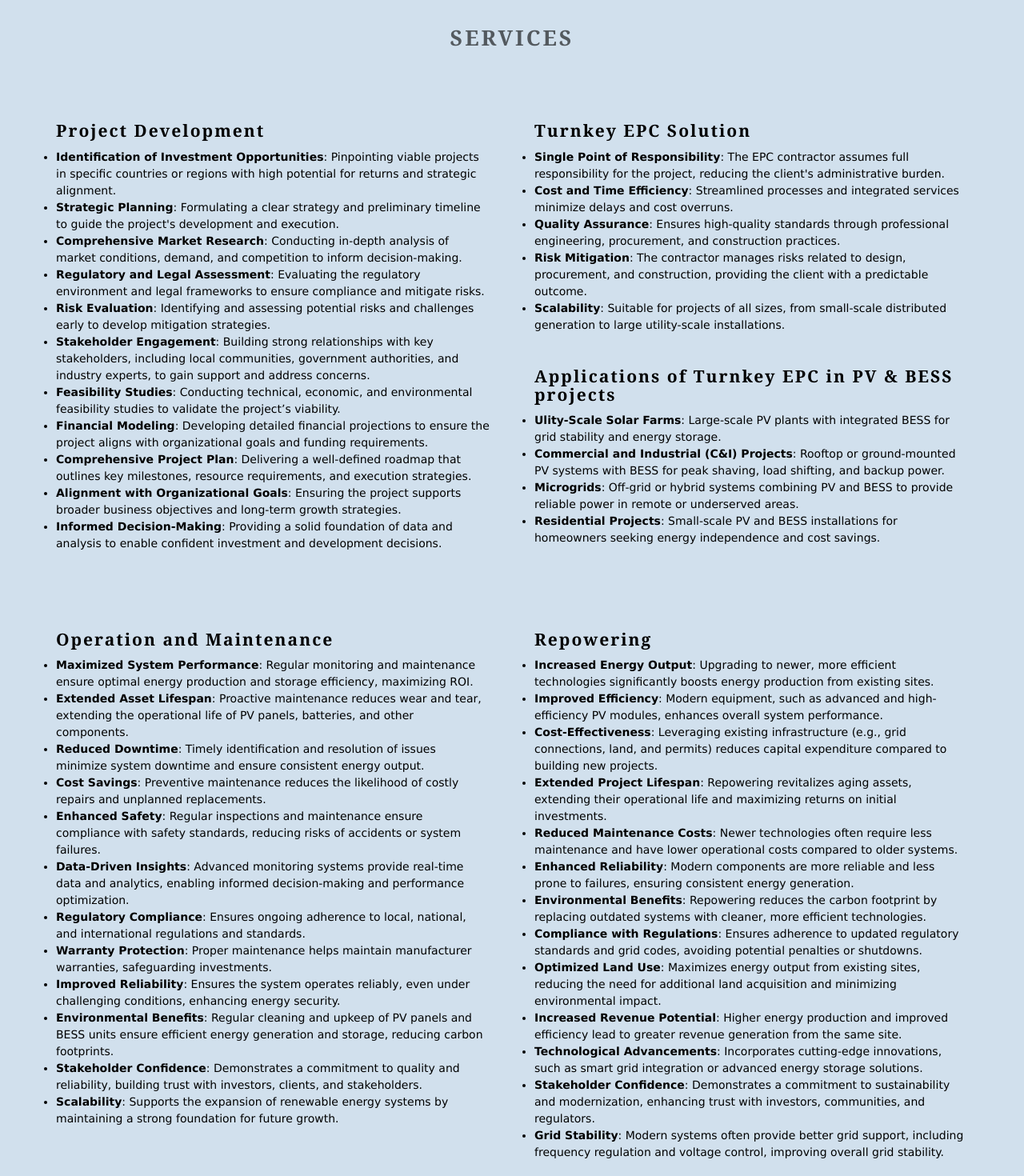
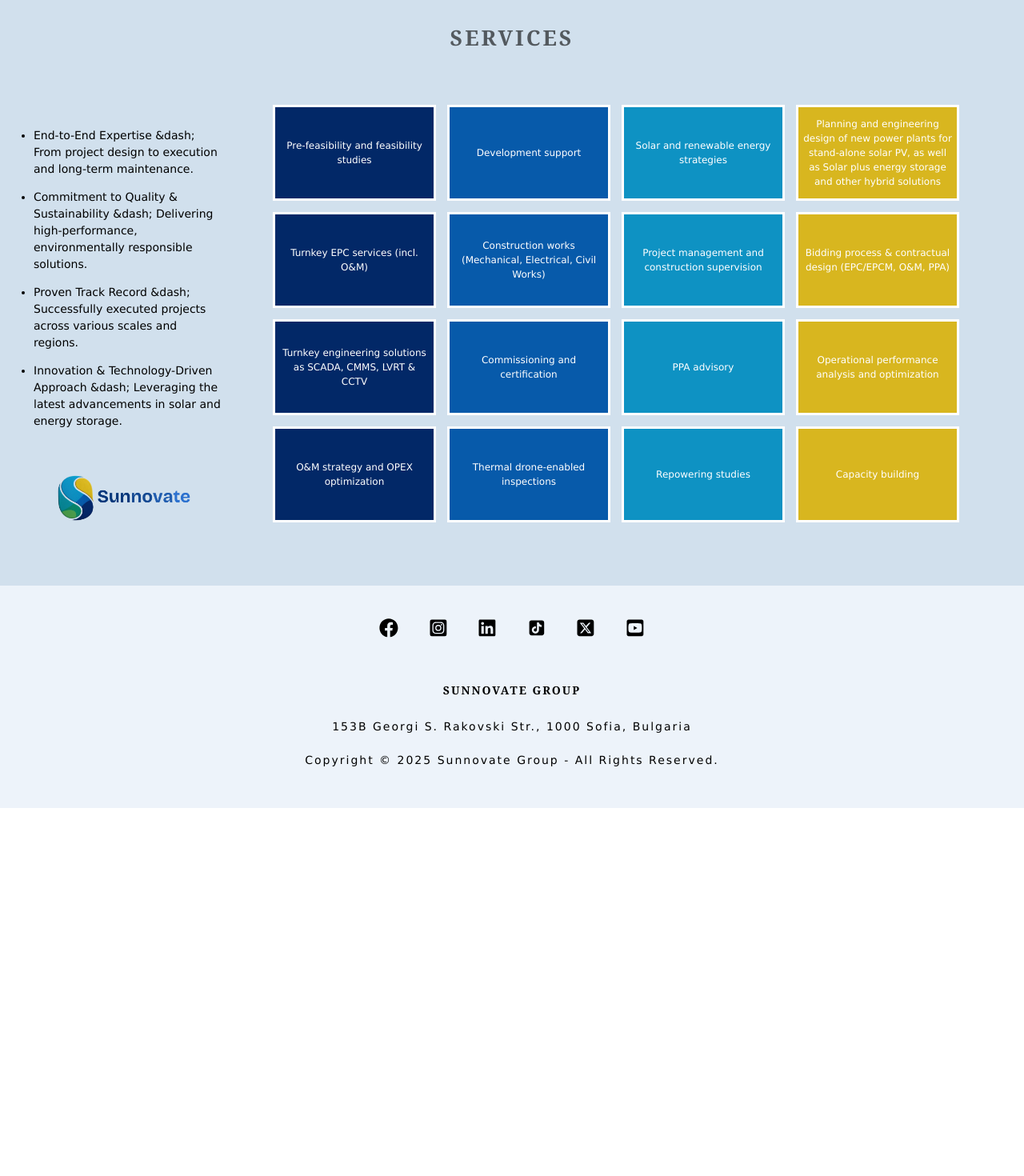
Before and after one commit to Petar-Dinev/sunnovate-group, a React (Vite) app: page /services in a window 1280 px wide. Shown: the part 120-1590 px from the top of the page at 80% size. After the commit the page ends 1130 px from the top, so only its background shows below. Built offline with nearby package versions, Linux system fonts and the light colour scheme.

Commit message:
Refactored services page

```diff
--- a/src/components/dashboard/Dashboard.jsx
+++ b/src/components/dashboard/Dashboard.jsx
@@ -6,241 +6,35 @@ export default function Dashboard() {
       <header className={styles["services-header"]}>
         <h3>SERVICES</h3>
       </header>
-      <article className={styles["services-article"]}>
-        <h4>Project Development</h4>
+      <section className={styles["services-info-section"]}>
         <ul>
-          <li>
-            <b>Identification of Investment Opportunities</b>: Pinpointing
-            viable projects in specific countries or regions with high potential
-            for returns and strategic alignment.
-          </li>
-          <li>
-            <b>Strategic Planning</b>: Formulating a clear strategy and
-            preliminary timeline to guide the project's development and
-            execution.
-          </li>
-          <li>
-            <b>Comprehensive Market Research</b>: Conducting in-depth analysis
-            of market conditions, demand, and competition to inform
-            decision-making.
-          </li>
-          <li>
-            <b>Regulatory and Legal Assessment</b>: Evaluating the regulatory
-            environment and legal frameworks to ensure compliance and mitigate
-            risks.
-          </li>
-          <li>
-            <b>Risk Evaluation</b>: Identifying and assessing potential risks
-            and challenges early to develop mitigation strategies.
-          </li>
-          <li>
-            <b>Stakeholder Engagement</b>: Building strong relationships with
-            key stakeholders, including local communities, government
-            authorities, and industry experts, to gain support and address
-            concerns.
-          </li>
-          <li>
-            <b>Feasibility Studies</b>: Conducting technical, economic, and
-            environmental feasibility studies to validate the project’s
-            viability.
-          </li>
-          <li>
-            <b>Financial Modeling</b>: Developing detailed financial projections
-            to ensure the project aligns with organizational goals and funding
-            requirements.
-          </li>
-          <li>
-            <b>Comprehensive Project Plan</b>: Delivering a well-defined roadmap
-            that outlines key milestones, resource requirements, and execution
-            strategies.
-          </li>
-          <li>
-            <b>Alignment with Organizational Goals</b>: Ensuring the project
-            supports broader business objectives and long-term growth
-            strategies.
-          </li>
-          <li>
-            <b>Informed Decision-Making</b>: Providing a solid foundation of
-            data and analysis to enable confident investment and development
-            decisions.
-          </li>
+          <li>End-to-End Expertise &dash; From project design to execution and long-term maintenance.</li>
+          <li>Commitment to Quality & Sustainability &dash; Delivering high-performance, environmentally responsible solutions.</li>
+          <li>Proven Track Record &dash; Successfully executed projects across various scales and regions.</li>
+          <li>Innovation & Technology-Driven Approach &dash; Leveraging the latest advancements in solar and energy storage.</li>
         </ul>
-      </article>
-      <article className={styles["services-article"]}>
-        <h4>Turnkey EPC Solution</h4>
+        <span><img src="logo.png" alt="logo" /></span>
+      </section>
+      <section className={styles['services-content-section']}>
         <ul>
-          <li>
-            <b>Single Point of Responsibility</b>: The EPC contractor assumes
-            full responsibility for the project, reducing the client's
-            administrative burden.
-          </li>
-          <li>
-            <b>Cost and Time Efficiency</b>: Streamlined processes and
-            integrated services minimize delays and cost overruns.
-          </li>
-          <li>
-            <b>Quality Assurance</b>: Ensures high-quality standards through
-            professional engineering, procurement, and construction practices.
-          </li>
-          <li>
-            <b>Risk Mitigation</b>: The contractor manages risks related to
-            design, procurement, and construction, providing the client with a
-            predictable outcome.
-          </li>
-          <li>
-            <b>Scalability</b>: Suitable for projects of all sizes, from
-            small-scale distributed generation to large utility-scale
-            installations.
-          </li>
+          <li>Pre-feasibility and feasibility studies</li>
+          <li>Development support</li>
+          <li>Solar and renewable energy strategies</li>
+          <li>Planning and engineering design of new power plants for stand-alone solar PV, as well as Solar plus energy storage and other hybrid solutions</li>
+          <li>Turnkey EPC services (incl. O&M)</li>
+          <li>Construction works (Mechanical, Electrical, Civil Works)</li>
+          <li>Project management and construction supervision</li>
+          <li>Bidding process & contractual design (EPC/EPCM, O&M, PPA)</li>
+          <li>Turnkey engineering solutions as SCADA, CMMS, LVRT & CCTV</li>
+          <li>Commissioning and certification</li>
+          <li>PPA advisory</li>
+          <li>Operational performance analysis and optimization</li>
+          <li>O&M strategy and OPEX optimization</li>
+          <li>Thermal drone-enabled inspections</li>
+          <li>Repowering studies</li>
+          <li>Capacity building</li>
         </ul>
-        <h4>Applications of Turnkey EPC in PV & BESS projects</h4>
-        <ul>
-          <li>
-            <b>Ulity-Scale Solar Farms</b>: Large-scale PV plants with
-            integrated BESS for grid stability and energy storage.
-          </li>
-          <li>
-            <b>Commercial and Industrial (C&I) Projects</b>: Rooftop or
-            ground-mounted PV systems with BESS for peak shaving, load shifting,
-            and backup power.
-          </li>
-          <li>
-            <b>Microgrids</b>: Off-grid or hybrid systems combining PV and BESS
-            to provide reliable power in remote or underserved areas.
-          </li>
-          <li>
-            <b>Residential Projects</b>: Small-scale PV and BESS installations
-            for homeowners seeking energy independence and cost savings.
-          </li>
-        </ul>
-      </article>
-      <article className={styles["services-article"]}>
-        <h4>Operation and Maintenance</h4>
-        <ul>
-          <li>
-            <b>Maximized System Performance</b>: Regular monitoring and
-            maintenance ensure optimal energy production and storage efficiency,
-            maximizing ROI.
-          </li>
-          <li>
-            <b>Extended Asset Lifespan</b>: Proactive maintenance reduces wear
-            and tear, extending the operational life of PV panels, batteries,
-            and other components.
-          </li>
-          <li>
-            <b>Reduced Downtime</b>: Timely identification and resolution of
-            issues minimize system downtime and ensure consistent energy output.
-          </li>
-          <li>
-            <b>Cost Savings</b>: Preventive maintenance reduces the likelihood
-            of costly repairs and unplanned replacements.
-          </li>
-          <li>
-            <b>Enhanced Safety</b>: Regular inspections and maintenance ensure
-            compliance with safety standards, reducing risks of accidents or
-            system failures.
-          </li>
-          <li>
-            <b>Data-Driven Insights</b>: Advanced monitoring systems provide
-            real-time data and analytics, enabling informed decision-making and
-            performance optimization.
-          </li>
-          <li>
-            <b>Regulatory Compliance</b>: Ensures ongoing adherence to local,
-            national, and international regulations and standards.
-          </li>
-          <li>
-            <b>Warranty Protection</b>: Proper maintenance helps maintain
-            manufacturer warranties, safeguarding investments.
-          </li>
-          <li>
-            <b>Improved Reliability</b>: Ensures the system operates reliably,
-            even under challenging conditions, enhancing energy security.
-          </li>
-          <li>
-            <b>Environmental Benefits</b>: Regular cleaning and upkeep of PV
-            panels and BESS units ensure efficient energy generation and
-            storage, reducing carbon footprints.
-          </li>
-          <li>
-            <b>Stakeholder Confidence</b>: Demonstrates a commitment to quality
-            and reliability, building trust with investors, clients, and
-            stakeholders.
-          </li>
-          <li>
-            <b>Scalability</b>: Supports the expansion of renewable energy
-            systems by maintaining a strong foundation for future growth.
-          </li>
-        </ul>
-      </article>
-      <article className={styles["services-article"]}>
-        <h4>Repowering</h4>
-        <ul>
-          <li>
-            <b>Increased Energy Output</b>: Upgrading to newer, more efficient
-            technologies significantly boosts energy production from existing
-            sites.
-          </li>
-          <li>
-            <b>Improved Efficiency</b>: Modern equipment, such as advanced and
-            high-efficiency PV modules, enhances overall system performance.
-          </li>
-          <li>
-            <b>Cost-Effectiveness</b>: Leveraging existing infrastructure (e.g.,
-            grid connections, land, and permits) reduces capital expenditure
-            compared to building new projects.
-          </li>
-          <li>
-            <b>Extended Project Lifespan</b>: Repowering revitalizes aging
-            assets, extending their operational life and maximizing returns on
-            initial investments.
-          </li>
-          <li>
-            <b>Reduced Maintenance Costs</b>: Newer technologies often require
-            less maintenance and have lower operational costs compared to older
-            systems.
-          </li>
-          <li>
-            <b>Enhanced Reliability</b>: Modern components are more reliable and
-            less prone to failures, ensuring consistent energy generation.
-          </li>
-          <li>
-            <b>Environmental Benefits</b>: Repowering reduces the carbon
-            footprint by replacing outdated systems with cleaner, more efficient
-            technologies.
-          </li>
-          <li>
-            <b>Compliance with Regulations</b>: Ensures adherence to updated
-            regulatory standards and grid codes, avoiding potential penalties or
-            shutdowns.
-          </li>
-          <li>
-            <b>Optimized Land Use</b>: Maximizes energy output from existing
-            sites, reducing the need for additional land acquisition and
-            minimizing environmental impact.
-          </li>
-          <li>
-            <b>Increased Revenue Potential</b>: Higher energy production and
-            improved efficiency lead to greater revenue generation from the same
-            site.
-          </li>
-          <li>
-            <b>Technological Advancements</b>: Incorporates cutting-edge
-            innovations, such as smart grid integration or advanced energy
-            storage solutions.
-          </li>
-          <li>
-            <b>Stakeholder Confidence</b>: Demonstrates a commitment to
-            sustainability and modernization, enhancing trust with investors,
-            communities, and regulators.
-          </li>
-          <li>
-            <b>Grid Stability</b>: Modern systems often provide better grid
-            support, including frequency regulation and voltage control,
-            improving overall grid stability.
-          </li>
-        </ul>
-      </article>
+      </section>
     </section>
   );
 }
--- a/src/components/dashboard/Dashboard.module.css
+++ b/src/components/dashboard/Dashboard.module.css
@@ -2,7 +2,7 @@
     background-color: #d1e0ed;
     display: flex;
     flex-wrap: wrap;
-    padding: 0 5em;
+    padding: 0 3em;
     gap: 4em;
 }
 
@@ -14,19 +14,68 @@
     margin-top: 1em;
 }
 
-.services-article {
-    flex: 1 1 35%;
+.services-info-section {
+    flex: 0 1 20%;
 }
 
-.services-article h4 {
-    letter-spacing: 2px;
+.services-info-section ul {
+    display: flex;
+    gap: 1em;
+    margin: 2em 0;
+    flex-wrap: wrap;
 }
 
-.services-article ul {
-    display: flex;
-    flex-direction: column;
+.services-info-section span {
+    display: inline-block;
+    width: 15em;
+    height: 15em;
+    margin-top: -5em;
+    padding: 0;
 }
 
-.services-article ul li {
-    text-align: left;
+.services-info-section span img {
+    width: 100%;
+    height: auto;
 }
+
+.services-content-section {
+    flex: 0 1 75%;
+    margin-left: auto;
+}
+
+.services-content-section ul {
+    display: flex;
+    flex-wrap: wrap;
+    gap: 1em;
+}
+
+.services-content-section ul li {
+    display: flex;
+    justify-content: center;
+    align-items: center;
+    width: 17em;
+    height: 10em;
+    padding: 1em 0.5em;
+    list-style: inside;
+    font-size: 12px;
+    text-align: center;
+    color: white;
+    border: 3px solid white;
+}
+
+.services-content-section ul li::marker {
+    color: white;
+}
+
+.services-content-section ul li:nth-child(4n + 1) {
+    background-color: #022867;
+}
+.services-content-section ul li:nth-child(4n + 2) {
+    background-color: #075AAA;
+}
+.services-content-section ul li:nth-child(4n + 3) {
+    background-color: #0E92C3;
+}
+.services-content-section ul li:nth-child(4n + 4) {
+    background-color: #D8B61F;
+}
```
